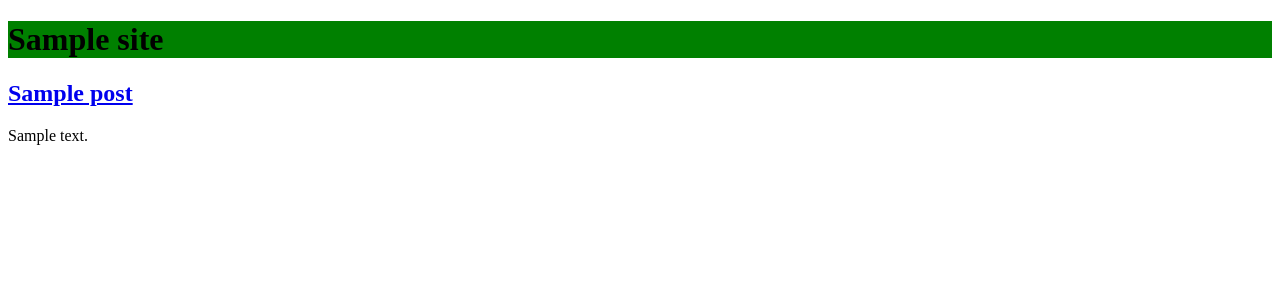
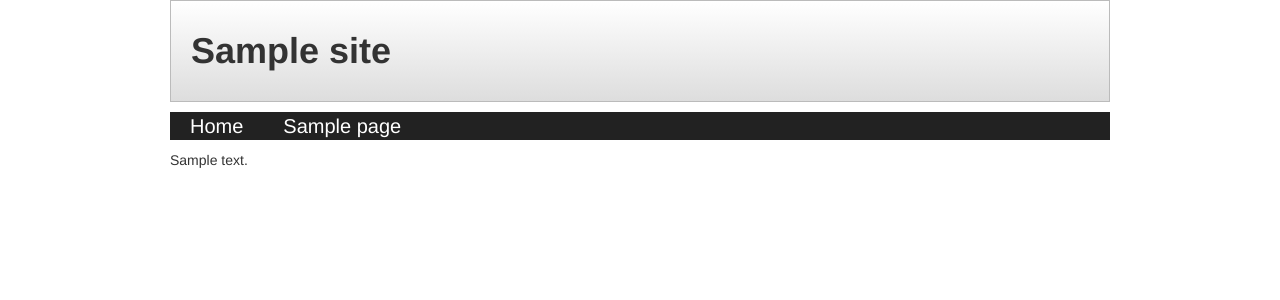
Before and after one commit to christherama/myfirsttheme, a WordPress theme: template index.php in a window 1280 px wide. Shown: the top 300 px of the page. Run offline with PHP 8.4 and a stand-in for WordPress, Linux system fonts and the light colour scheme; the site name, menu and one post (Sample post) are stand-ins, and other content is empty.

Commit message:
Setup theme structure with template files

```diff
--- /dev/null
+++ b/content-home.php
@@ -0,0 +1,7 @@
+<?php if(have_posts()) : ?>
+	<?php while(have_posts()) : the_post() ?>
+		<div class="story-content">
+			<?php the_content() ?>
+		</div>
+	<?php endwhile ?>
+<?php endif ?>
--- /dev/null
+++ b/footer.php
@@ -0,0 +1 @@
+<?php
--- /dev/null
+++ b/functions.php
@@ -0,0 +1,7 @@
+<?php
+// Register a single navigation menu, to be
+// constructed in the admin panel, and
+// displayed in nav.php
+register_nav_menus(array(
+	'primary' => 'Primary Navigation'
+));
--- /dev/null
+++ b/header.php
@@ -0,0 +1,4 @@
+<link rel="stylesheet" type="text/css" href="<?php echo get_template_directory_uri()?>/bootstrap/css/bootstrap.min.css" />
+<link rel="stylesheet" type="text/css" href="<?php bloginfo('stylesheet_url')?>" />
+
+<title><?php bloginfo('name')?></title>
--- a/index.php
+++ b/index.php
@@ -1,23 +1,46 @@
 <!DOCTYPE html>
 <html>
 	<head>
-		<link rel="stylesheet" type="text/css" href="<?php bloginfo('stylesheet_url')?>" />
-
-		<title><?php bloginfo('name')?></title>
+		<?php get_header() ?>
 	</head>
 	<body>
-		<h1><?php bloginfo('name')?></h1>
-		<p><?php bloginfo('description')?></p>
+		<div id="wrapper">
+			<header>
+				<h1><?php bloginfo('name')?></h1>
+			</header>
+			<nav id="primary-nav">
+				<?php get_template_part('nav') // includes nav.php ?>
+			</nav>
+			<div id="main">
+				<?php
+				/**
+				 * Check to see if the current request...
+				 * is_category()
+				 * is_front_page()
+				 * is_home()
+				 * is_404()
+				 * is_archive()
+				 * is_page()
+				 * is_single() --> e.g. a single post
+				 * is_tag()
+				 * is_search() --> a page display search results
+				 */
+				if (is_front_page()) {
 
-		<div class="posts">
-		<!-- METHOD #1 -->
-		<?php if(have_posts()):?>
-			<?php while(have_posts()):?>
-				<?php the_post()?>
-				<h2><a href="<?php the_permalink()?>"><?php the_title()?></a></h2>
-				<?php the_content()?>
-			<?php endwhile ?>
-		<?php endif ?>
+					// Include file named content-home.php
+					get_template_part('content','home');
+
+				} elseif (is_page() || is_single()) {
+
+					// Include file named content-single.php
+					get_template_part('content','single');
+
+				}
+				?>
+			</div>
+			<footer>
+				<?php get_footer() ?>
+			</footer>
 		</div>
 	</body>
 </html>
--- /dev/null
+++ b/nav.php
@@ -0,0 +1,5 @@
+<?php
+// Display our 'primary' navigation menu
+wp_nav_menu(array(
+	'theme_location' => 'primary'
+));
--- a/style.css
+++ b/style.css
@@ -8,6 +8,52 @@ License: GNU General Public License v2 or later
 License URI: http://www.gnu.org/licenses/gpl-2.0.html
 */
 
-h1 {
-	background:green;
+#wrapper {
+	width:940px;
+	margin:0px auto;
 }
+
+header {
+	padding:20px;
+	border:1px solid #bbb;
+	background-image:-webkit-gradient(linear,0% 0%,0% 100%,from(#fff),to(#ddd));
+}
+
+nav {
+	background-color:#222;
+	margin:10px 0px;
+}
+
+nav ul {
+	list-style:none;
+	overflow:auto;
+	margin:0px;
+	padding:0px;
+}
+
+nav ul li {
+	float:left;
+}
+
+nav ul li a {
+	display:block;
+	color:#fff;
+	font-size:20px;
+	padding:4px 20px;
+}
+
+nav ul li a:hover {
+	text-decoration:none;
+	color:#222;
+	background:#fff;
+}
+
+.alignright {
+	float:right;
+	margin:0px 0px 8px 8px;
+}
+
+.alignleft {
+	float:left;
+	margin:0px 8px 8px 0px;
+}
```
Also changed, not shown: content-single.php (added, +8 -0 lines), index2.php (added, +23 -0 lines).
